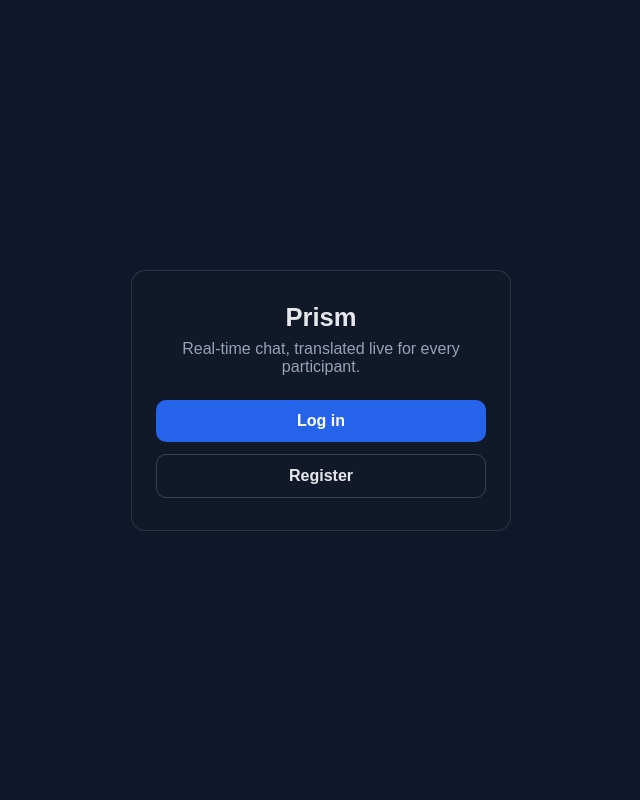
After one commit to dohtem81/prism, a FastAPI app: template templates/welcome.html in a window 1280 px wide. The commit adds this page. Shown: the whole page, without its empty margins (319-959 px from the left). Run offline with FastAPI, Linux system fonts and the light colour scheme; the template is opened without the code that fills it: most values are stand-ins (such as "Sample title", 1, 10 or a date in 2020).

Commit message:
feat: enhance UI with welcome page, navigation updates, and improved dashboard experience

```diff
--- a/services/api/app/main.py
+++ b/services/api/app/main.py
@@ -10,7 +10,7 @@ from services.api.app.api.rooms import router as rooms_router
 from services.api.app.api.users import router as users_router
 from services.api.app.infra.settings import settings
 from services.api.app.realtime.websocket_gateway import router as websocket_router
-from services.api.app.ui import router as ui_router
+from services.api.app.ui import root_router, router as ui_router
 from shared.logging_utils import get_logger, reset_correlation_id, set_correlation_id
 from shared.tracing import reset_trace_context, set_trace_context
 
@@ -60,3 +60,4 @@ app.include_router(users_router)
 app.include_router(admin_router)
 app.include_router(websocket_router)
 app.include_router(ui_router)
+app.include_router(root_router)
--- a/templates/login.html
+++ b/templates/login.html
@@ -75,6 +75,7 @@
       </form>
       <div id="formMessage" class="message"></div>
       <div class="footer-link">Need an account? <a href="/ui/register">Register</a></div>
+      <div class="footer-link"><a href="/">← Back to home</a></div>
     </div>
 
     <script>
--- a/templates/register.html
+++ b/templates/register.html
@@ -79,6 +79,7 @@
       </form>
       <div id="formMessage" class="message"></div>
       <div class="footer-link">Already have an account? <a href="/ui/login">Log in</a></div>
+      <div class="footer-link"><a href="/">← Back to home</a></div>
     </div>
 
     <script>
--- /dev/null
+++ b/templates/welcome.html
@@ -0,0 +1,70 @@
+<!DOCTYPE html>
+<html lang="en">
+  <head>
+    <meta charset="UTF-8" />
+    <meta name="viewport" content="width=device-width, initial-scale=1.0" />
+    <title>{{ title }}</title>
+    <style>
+      :root {
+        --bg: #0f172a;
+        --panel: #111827;
+        --text: #e5e7eb;
+        --muted: #94a3b8;
+        --accent-strong: #2563eb;
+      }
+      * { box-sizing: border-box; }
+      body {
+        margin: 0;
+        min-height: 100vh;
+        display: flex;
+        align-items: center;
+        justify-content: center;
+        font-family: Arial, sans-serif;
+        background: var(--bg);
+        color: var(--text);
+      }
+      .card {
+        width: 100%;
+        max-width: 380px;
+        text-align: center;
+        background: var(--panel);
+        border: 1px solid rgba(148,163,184,0.2);
+        border-radius: 14px;
+        padding: 32px 24px;
+      }
+      h1 { margin: 0 0 8px; font-size: 1.6rem; }
+      p { margin: 0 0 24px; color: var(--muted); }
+      .actions {
+        display: flex;
+        flex-direction: column;
+        gap: 12px;
+      }
+      a.button {
+        display: block;
+        text-decoration: none;
+        border-radius: 10px;
+        padding: 12px 18px;
+        font-weight: 600;
+      }
+      a.primary {
+        background: var(--accent-strong);
+        color: white;
+      }
+      a.secondary {
+        background: transparent;
+        color: var(--text);
+        border: 1px solid rgba(148,163,184,0.3);
+      }
+    </style>
+  </head>
+  <body>
+    <div class="card">
+      <h1>Prism</h1>
+      <p>Real-time chat, translated live for every participant.</p>
+      <div class="actions">
+        <a class="button primary" href="/ui/login">Log in</a>
+        <a class="button secondary" href="/ui/register">Register</a>
+      </div>
+    </div>
+  </body>
+</html>
```
Also changed, not shown: services/api/app/ui.py (+12 -0 lines), templates/dashboard.html (+7 -1 lines), README.md.
